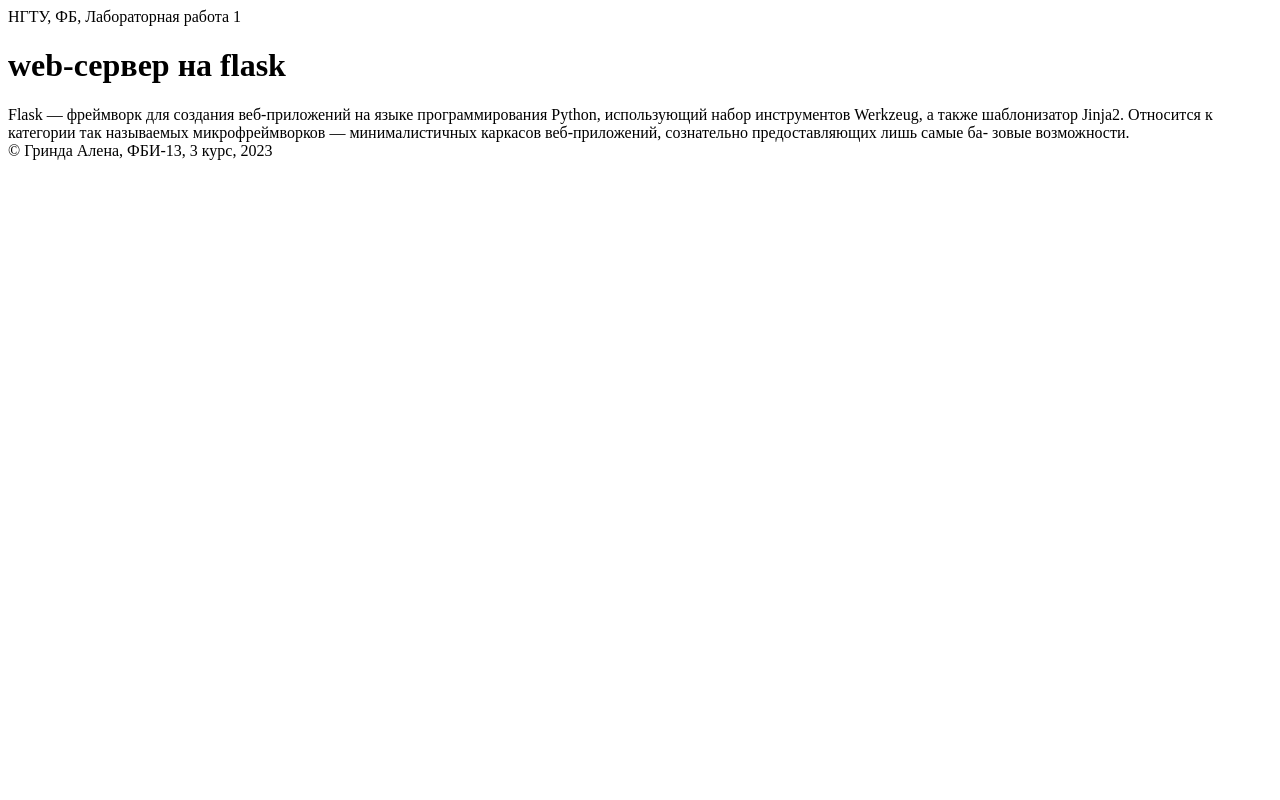
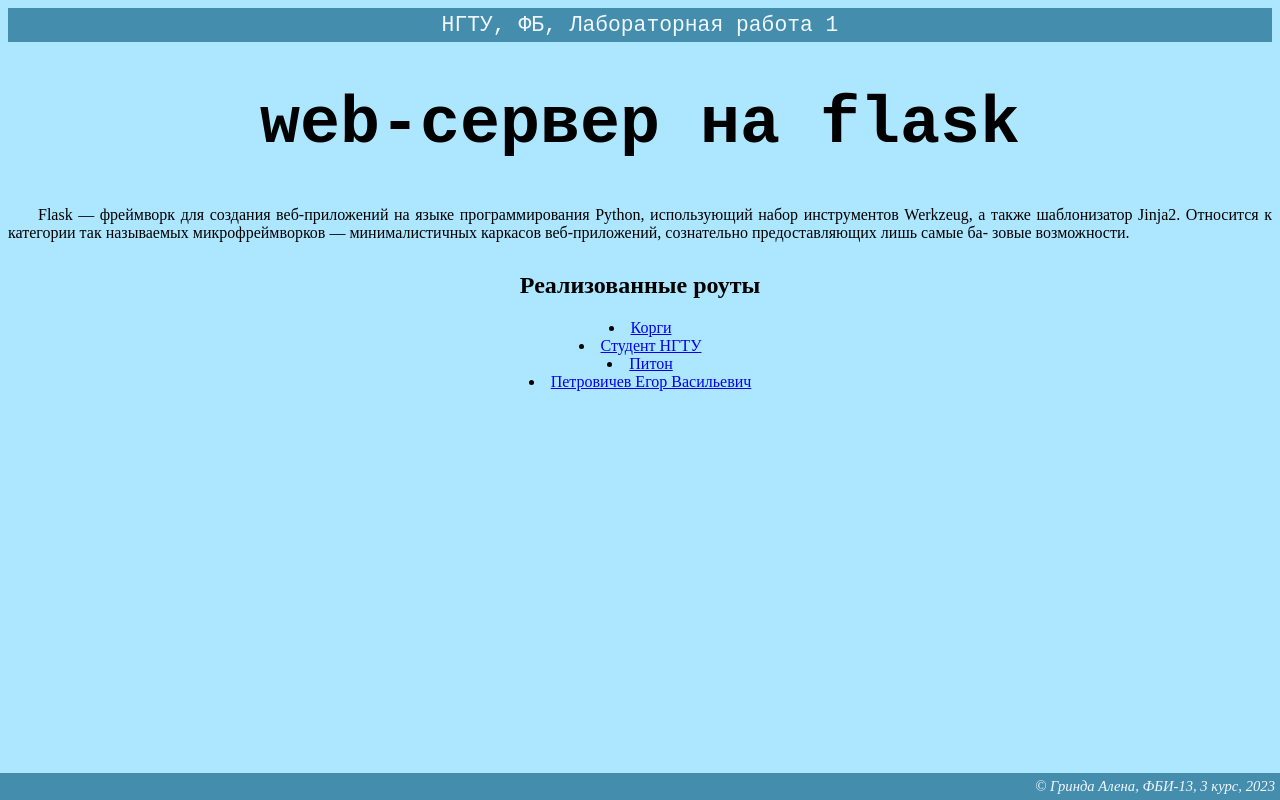
Before and after one commit to AlenaGrinda/web_prog_lab_2, a Flask app: page /lab1 in a window 1280 px wide. Run offline with Flask 3, Linux system fonts and the light colour scheme.

Commit message:
Роуты

```diff
--- a/app.py
+++ b/app.py
@@ -8,10 +8,11 @@ def start():
     return redirect("/menu", code=302)
 @app.route("/menu")
 def menu():
-    return """
+    return '''
 <!DOCTYPE html>
 <html>
     <head>
+    <link rel="stylesheet" href="''' +url_for('static', filename='lab1.css') + '''"">
         <title>
             «НГТУ, ФБ, Лабораторные работы»1
         </title>
@@ -23,9 +24,7 @@ def menu():
         </header>
         <main>
         <h1>Лабораторные работы по WEB-программированию</h1>
-        <ol>
             <li><a href="http://127.0.0.1:5000/lab1" target="_blank">Лабораторная работа 1</a></li>
-        </ol>
         </main>
 
         <footer>
@@ -33,13 +32,15 @@ def menu():
         </footer>
     </body>
 </html>
-"""
+'''
+
 @app.route("/lab1")
 def lab1():
-    return """
+    return '''
     <!DOCTYPE html>
 <html>
     <head>
+      <link rel="stylesheet" href="''' +url_for('static', filename='lab1.css') + '''"">
         <title>
             Гринда Алена Игоревна, Лабораторная 1
         </title>
@@ -53,19 +54,26 @@ def lab1():
         <h1>
             web-сервер на flask
         </h1>
+
             <div>
         Flask — фреймворк для создания веб-приложений на языке программирования Python,
         использующий набор инструментов Werkzeug, а также шаблонизатор Jinja2.
         Относится к категории так называемых микрофреймворков — минималистичных каркасов веб-приложений,
         сознательно предоставляющих лишь самые ба- зовые возможности.
         </div>
+        <h2>Реализованные роуты</h2>
+
+            <li><a href="http://127.0.0.1:5000/lab1/dog" target="_blank">Корги</a></li>
+            <li><a href="http://127.0.0.1:5000/lab1/student" target="_blank">Студент НГТУ</a></li>
+            <li><a href="http://127.0.0.1:5000/lab1/python" target="_blank">Питон</a></li>
+            <li><a href="http://127.0.0.1:5000/lab1/egor" target="_blank">Петровичев Егор Васильевич</a></li>
         </main>
         <footer>
             &copy; Гринда Алена, ФБИ-13, 3 курс, 2023
         </footer>
     </body>
 </html>
-"""
+'''
 @app.route('/lab1/dog')
 def dog():
     return '''
@@ -81,3 +89,61 @@ def dog():
     </body>
 </html>
 '''
+
+@app.route('/lab1/student')
+def student():
+    return '''
+<!doctype html>
+<html>
+    <head>
+        <link rel="stylesheet" href="''' +url_for('static', filename='lab1.css') + '''"">
+    </head>
+    <body>
+
+    <h1>Гринда Алена Игоревна</h1>
+    <img src="'''+ url_for('static', filename='logo.jpeg') + '''">
+    </body>
+</html>
+'''
+
+@app.route('/lab1/python')
+def python():
+    return '''
+<!doctype html>
+<html>
+    <head>
+        <link rel="stylesheet" href="''' +url_for('static', filename='lab1.css') + '''"">
+    </head>
+    <h1>Язык приграммирования Python</h1>
+    <body>
+    <main>
+    <div>
+    Python полезен при написании серверного кода, поскольку он предлагает множество библиотек, состоящих из предварительно написанного кода для сложных серверных функций. Также разработчики используют широкий спектр платформ Python, которые предоставляют все необходимые инструменты для более быстрого и простого создания интернет-приложений. Например, разработчики могут создать «скелет» интернет-приложения за считанные секунды, потому что им не нужно писать код с нуля. Затем его можно протестировать с помощью инструментов тестирования платформы независимо от внешних инструментов тестирования.
+    </div>
+    <div>Веб-разработка на стороне сервера включает в себя сложные серверные функции, с помощью которых веб-сайты отображают информацию для пользователя. Например, веб-сайты должны взаимодействовать с базами данных и другими веб-сайтами, а также защищать данные при их отправке по сети. </div>
+    </main>
+
+    <img src="'''+ url_for('static', filename='python.png') + '''">
+    </body>
+</html>
+'''
+@app.route('/lab1/egor')
+def egor():
+    return '''
+<!doctype html>
+<html>
+    <head>
+        <link rel="stylesheet" href="''' +url_for('static', filename='lab1.css') + '''"">
+    </head>
+    <body>
+
+    <h1>Петровичев Егор Васильевич</h1>
+    <main>
+    <div>Егор, как правило, упрям, честолюбив и любит порядок. У мужчин с таким именем бывают непростые взаимоотношения с людьми, но их талант умело приспосабливаться к любой ситуации и нравиться людям помогает им найти близких друзей и хороших деловых партнеров. Из Егоров вырастают прекрасные отцы и верные мужья
+</div>
+    <div>Егор по природе своей трудолюбив и усидчив. Но несмотря на то, что он способен долго и упорно заниматься одним и тем же делом, даже не пытайтесь заставить его приложить хоть каплю усилий к тому, что ему не нравится.</div>
+    </main>
+    <img src="'''+ url_for('static', filename='egog.jpeg') + '''">
+    </body>
+</html>
+'''
--- a/static/lab1.css
+++ b/static/lab1.css
@@ -15,3 +15,29 @@ img {
     border: 3px solid white;
 
 }
+
+div{
+    text-align: justify;
+    text-indent: 30px;
+    margin-bottom: 30px;
+}
+header {
+    background-color: rgb(68, 141, 173);
+    color: aliceblue;
+    padding: 5px;
+    font-size: 16pt;
+    font-family:'Courier New', Courier, monospace;
+}
+
+footer {
+    background-color: rgb(68, 141, 173);
+    color: aliceblue;
+    padding: 5px;
+    font-size: 11pt;
+    font-style: italic;
+    text-align: right;
+    position: fixed;
+    bottom: 0;
+    right: 0;
+    left: 0;
+}
```
